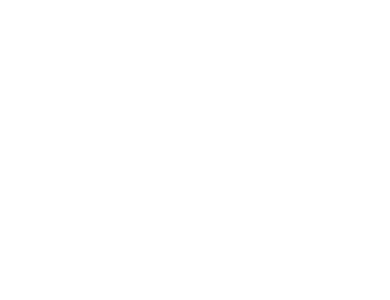
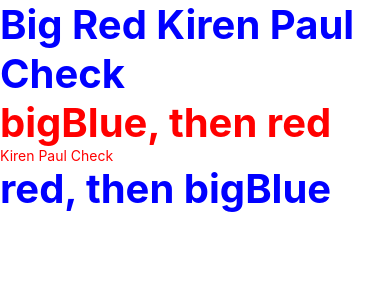
Before and after one commit to paulkiren/react_experiments, a React Native app: screen / in a window 390 px wide. Shown: the top 300 px of the page. Built offline with nearby package versions, Linux system fonts and the light colour scheme.

Commit message:
styles check done

```diff
--- a/App.js
+++ b/App.js
@@ -1,28 +1,24 @@
-import React, {Component} from 'react';
+import React, { Component } from 'react';
 import { StyleSheet, Text, View, Image, AppRegistry } from 'react-native';
 
-class Blink extends Component {
-  constructor(props) {
-    super(props);
-    this.state = { isShowingText: true };
-    setInterval(() => {
-      this.setState(previousState => (
-        { isShowingText: !previousState.isShowingText }))
-    }, 1000);
+const styles = StyleSheet.create({
+  bigBlue: {
+    color: 'blue',
+    fontWeight: 'bold',
+    fontSize: 40
+  },
+  red: {
+    color: 'red'
   }
-  render() {
-    if (!this.state.isShowingText) {
-      return null;
-    }
-    return (<Text>{this.props.text}</Text>);
-  }
-}
-export default class BlinkApp extends Component {
-
+});
+export default class LotsOfStyles extends Component {
   render() {
     return (
       <View>
-        <Blink text="I Love U" />
+        <Text style={styles.bigBlue} >Big Red Kiren Paul Check</Text>
+        <Text style={[styles.bigBlue, styles.red]}>bigBlue, then red</Text>
+        <Text style={styles.red} >Kiren Paul Check</Text>
+        <Text style={[styles.red, styles.bigBlue]}>red, then bigBlue</Text>
       </View>
     );
   }
```
